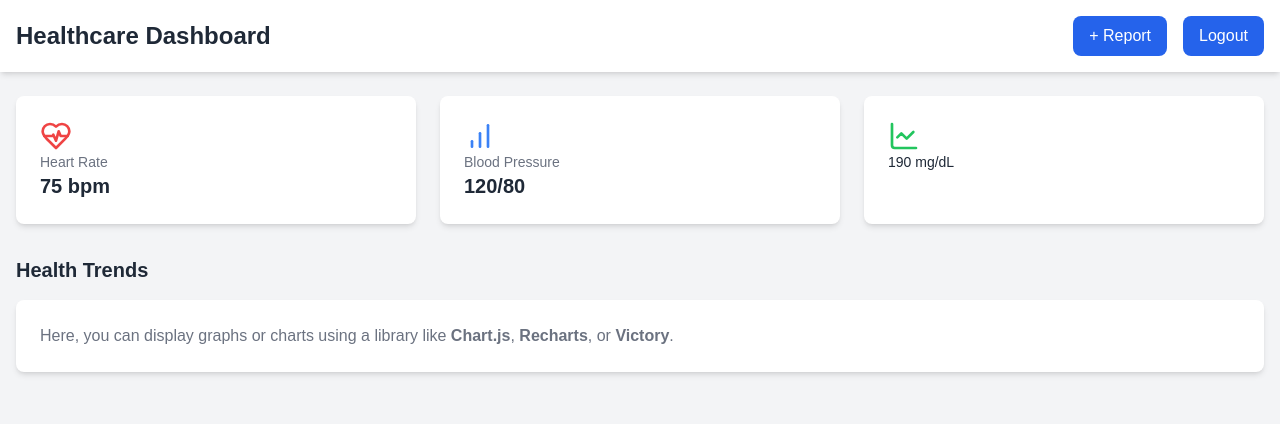
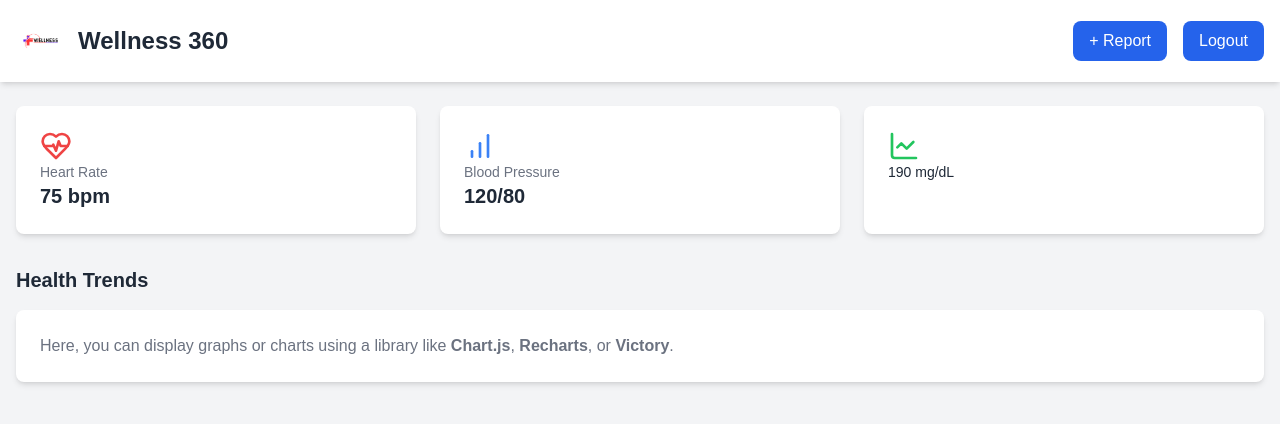
Before and after one commit to Harshasri1511/healthcare, a Next.js app: page / in a window 1280 px wide. Shown: the top 424 px of the page. Built offline with nearby package versions, Linux system fonts and the light colour scheme.

Commit message:
added Logo

```diff
--- a/app/page.js
+++ b/app/page.js
@@ -1,5 +1,6 @@
 import { Card,CardContent } from "@/components/ui/cards";
 import { BarChart, LineChart, HeartPulse } from "lucide-react";
+import Image from "next/image";
 
 export default function Dashboard() {
 
@@ -10,7 +11,11 @@ export default function Dashboard() {
       {/* Header */}
       <header className="bg-white shadow-md">
         <div className="container mx-auto px-4    py-4 flex justify-between items-center">
-          <h1 className="text-2xl font-bold text-gray-800">Healthcare Dashboard</h1>
+        <div className="flex flex-row items-center gap-3">
+          <Image src="/logo.png" width={50} height={10} alt="logo image" />
+          <h1 className="text-2xl font-bold text-gray-800">Wellness 360</h1>
+        </div>
+
 
           {logged ?
           <div className="flex flex-row gap-4">
```
Also changed, not shown: public/logo.png (added).
